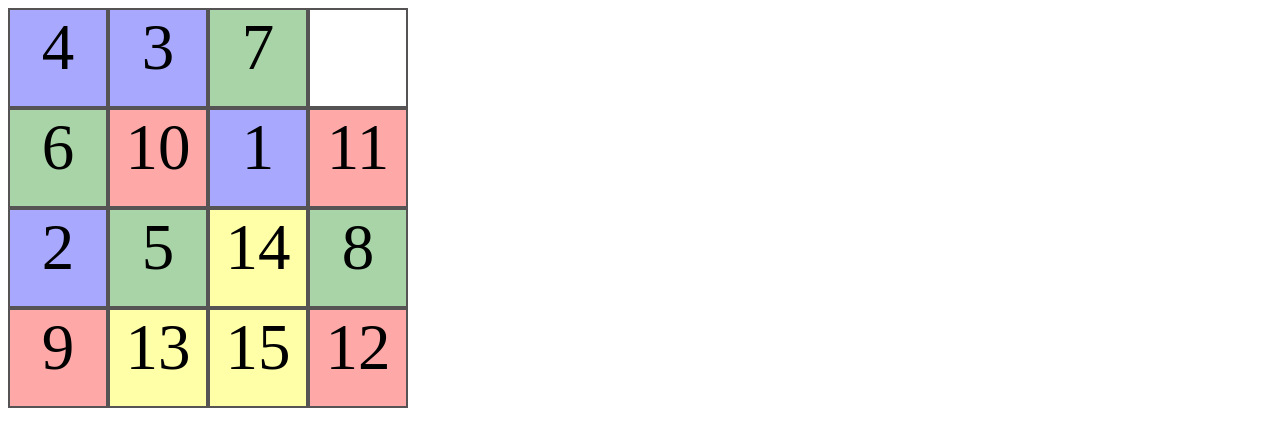
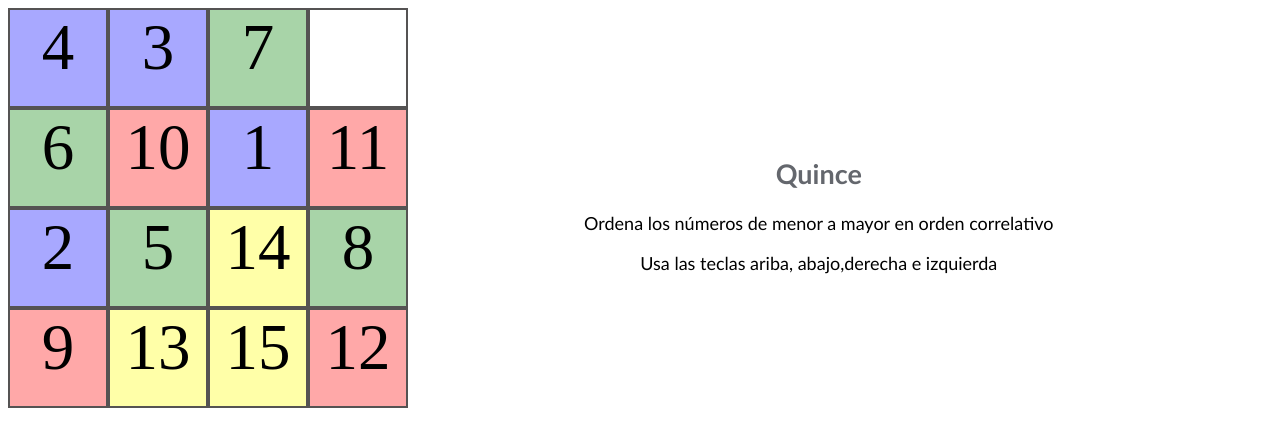
Before and after one commit to yeimipao1/quince, a plain HTML site: page index.html in a window 1280 px wide. Drawn offline with Linux system fonts and the light colour scheme.

Commit message:
instrucciones

```diff
--- a/css/estilos.css
+++ b/css/estilos.css
@@ -1,7 +1,7 @@
 .principal{
     width: 400px;
     height: 400px;
-
+    float: left;
 }
 .cuadro{
     width:100px;
@@ -28,3 +28,14 @@
       background-color: white;
       color: white  ;
   }
+  .inst{
+    width: 45%;
+    float: left;
+    padding: 10%;
+    font-size: large;
+    text-align: center;
+    font-family: 'Gill Sans', 'Gill Sans MT', Calibri, 'Trebuchet MS', sans-serif;
+  }
+  h2{
+    color: rgb(100, 103, 109);
+  }
--- a/index.html
+++ b/index.html
@@ -11,6 +11,11 @@
     <div class="principal" id="fondo">
 
     </div>
+    <div class="inst">
+        <h2>Quince</h2>
+        <p>Ordena los números de menor a mayor en orden correlativo</p>
+        <p>Usa las teclas ariba, abajo,derecha e izquierda</p>
+    </div>
     <script src="js/app.js"></script>
 </body>
 </html>
```
